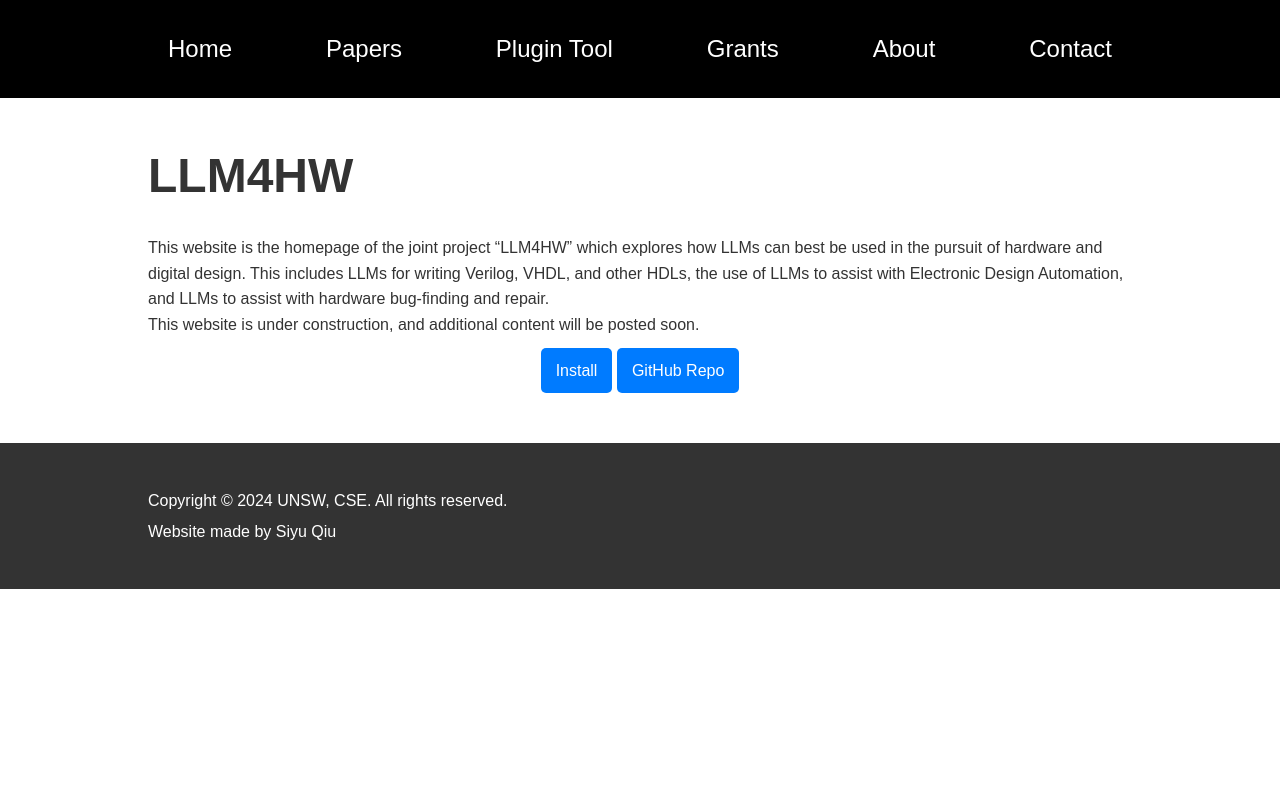
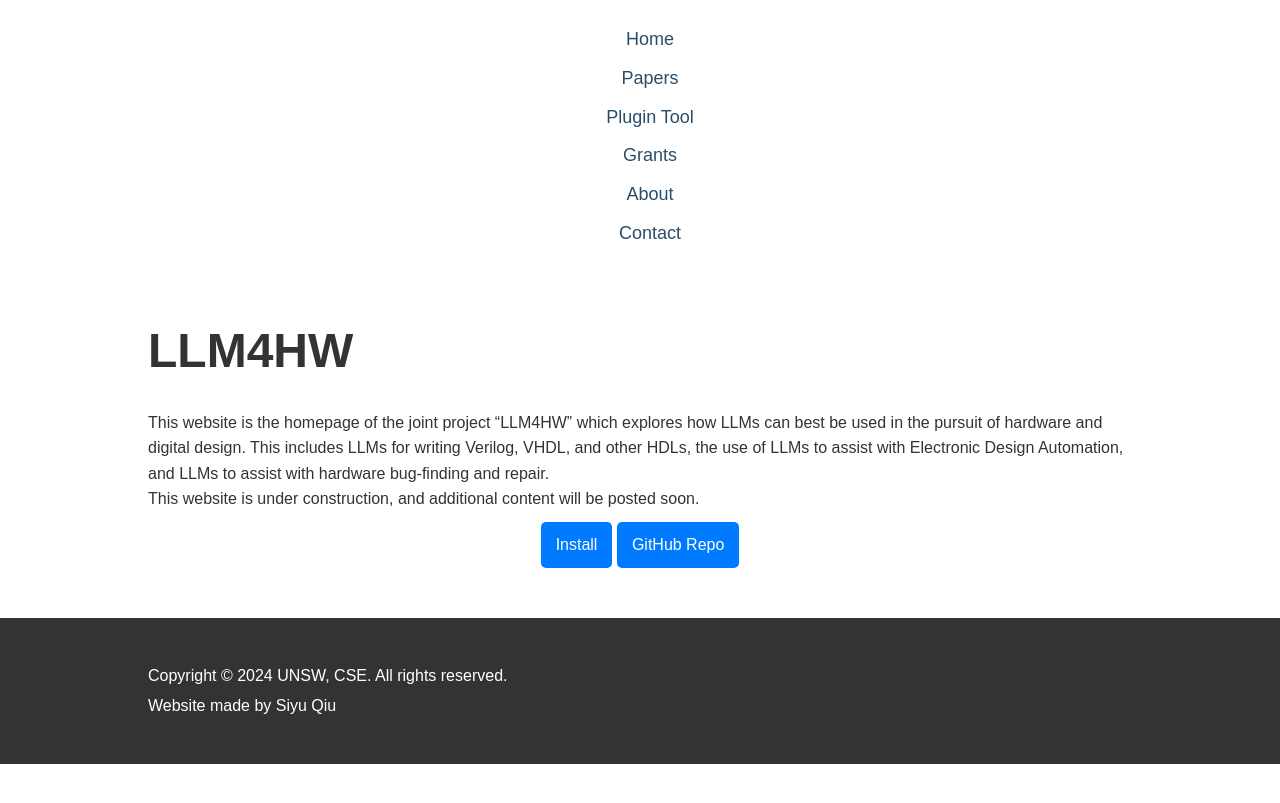
Before and after one commit to llm4hw/llm4hw.github.io, a Jekyll site: the page built from index.md, in a window 1280 px wide. Shown: the top 803 px of the page. Built offline with Jekyll 4.4.1, drawn with Linux system fonts in a browser that asks for light colours.

Commit message:
Update style.css

```diff
--- a/assets/css/style.css
+++ b/assets/css/style.css
@@ -21,25 +21,46 @@
 }
 
 
-header {
-    background: #000;
-    color: #fff;
-    padding: 10px 0;
-    font-size: 24px;
+
+/* Table of Contents Styles */
+h2 {
+    color: #333;
+    font-size: 24px; /* Larger size for heading */
+    margin-bottom: 10px; /* Spacing below the heading */
 }
 
-nav ul {
-    list-style: none;
-    display: flex;
-    justify-content: space-between;
-    align-items: center;
+ul {
+    list-style: none; /* Removes default bullet points */
+    padding: 0; /* Removes default padding */
+    margin-left: 20px; /* Adds indentation to the list */
 }
 
-nav ul li a {
-    color: white;
-    text-decoration: none;
-    padding: 10px 20px;
+ul li {
+    padding: 5px 0; /* Adds vertical spacing between list items */
 }
+
+ul li a {
+    color: #2A4D69; /* Dark blue color for links */
+    text-decoration: none; /* Removes underline from links */
+    font-size: 18px; /* Slightly larger font size for readability */
+}
+
+ul li a:hover {
+    color: #4b86b4; /* Lighter blue for hover state */
+    text-decoration: underline; /* Adds underline on hover for better indication */
+}
+
+/* Sub-list specific styles */
+ul ul {
+    margin-left: 20px; /* Additional indentation for nested lists */
+    border-left: 2px solid #ccc; /* Adds a vertical line before nested items */
+    padding-left: 20px; /* Space between line and text */
+}
+
+ul ul li {
+    font-style: italic; /* Italicize sub-items for distinction */
+}
+
 
 .main-title {
     font-size: 48px;
```
